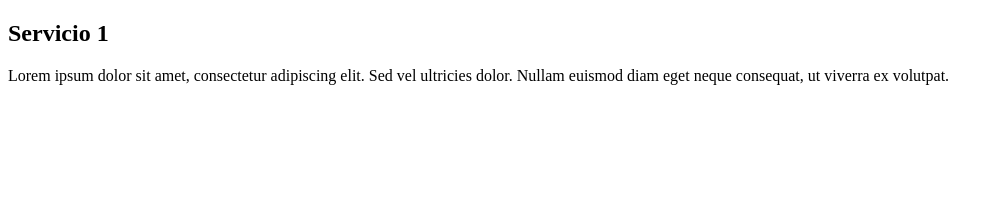
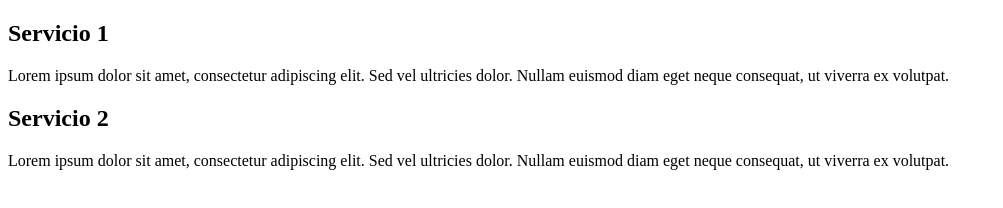
Before and after one commit to elenaPoblete/prueba2022, a plain HTML site: page servicios.html in a window 1280 px wide. Shown: the whole page, without its empty margins (0-1003 px from the left). Drawn offline with Linux system fonts and the light colour scheme.

Commit message:
otro comentario para clonar

```diff
--- a/servicios.html
+++ b/servicios.html
@@ -11,6 +11,10 @@
             <h2>Servicio 1</h2>
             <p>Lorem ipsum dolor sit amet, consectetur adipiscing elit. Sed vel ultricies dolor. Nullam euismod diam eget neque consequat, ut viverra ex volutpat.</p>
         </div>
+        <div class="col">
+            <h2>Servicio 2</h2>
+            <p>Lorem ipsum dolor sit amet, consectetur adipiscing elit. Sed vel ultricies dolor. Nullam euismod diam eget neque consequat, ut viverra ex volutpat.</p>
+        </div>
     </dvi>
 </body>
 </html>
```
